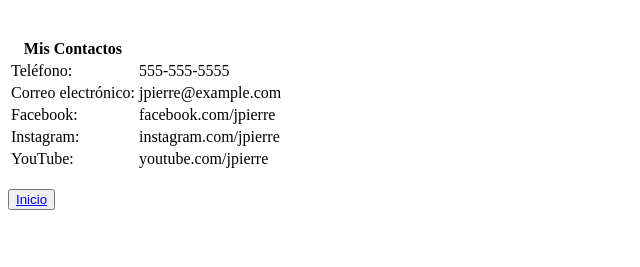
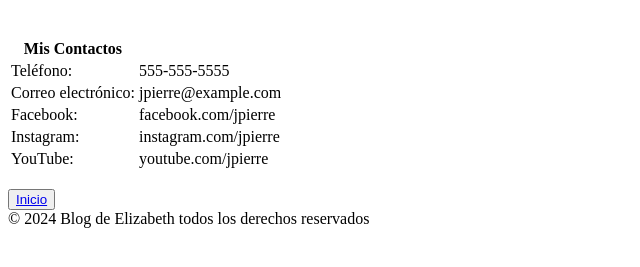
Before and after one commit to xjampix12345/tarea, a plain HTML site: page Bonito/micontacto.html in a window 1280 px wide. Shown: the part 61-328 px from the top of the page, without its empty margins (0-640 px from the left). Drawn offline with Linux system fonts and the light colour scheme.

Commit message:
Update micontacto.html

```diff
--- a/Bonito/micontacto.html
+++ b/Bonito/micontacto.html
@@ -47,6 +47,8 @@
       </table>
       <br>
       <button><a href="index.html">Inicio</a></button>
-
+      <footer>
+          © 2024 Blog de Elizabeth todos los derechos reservados
+      </footer>
 </body>
 </html>
```
